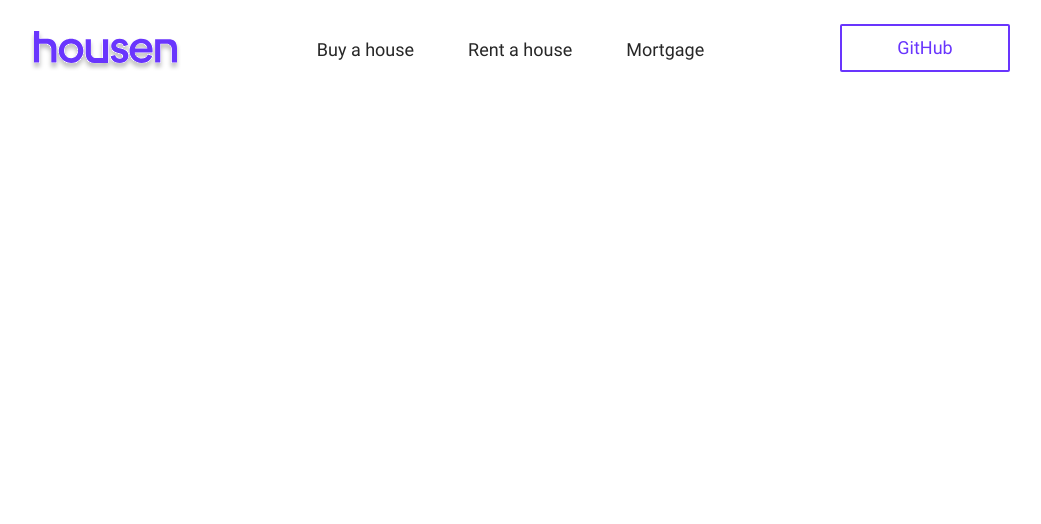
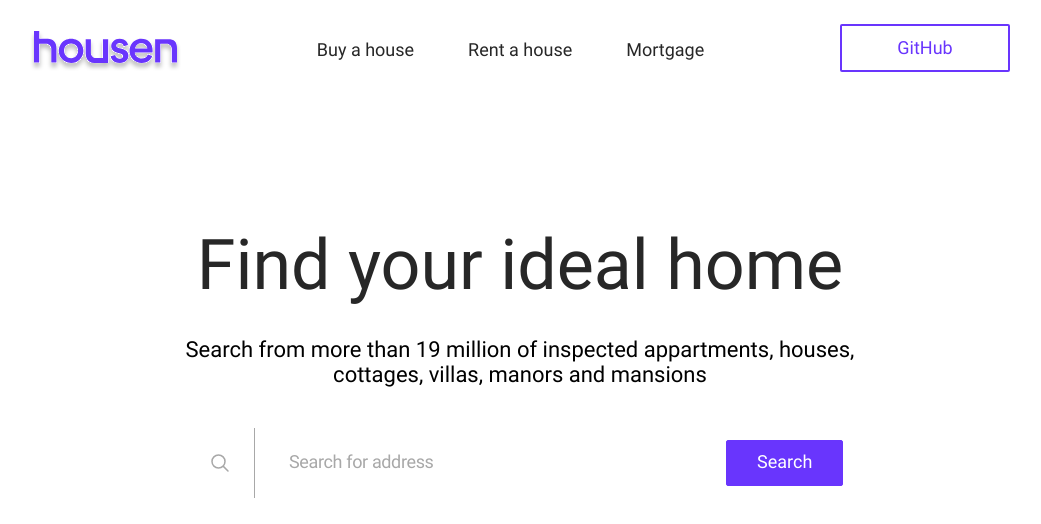
Before and after one commit to webbomj/react-recipe-simple, a React (Create React App) app: page / in a window 1280 px wide. Shown: the top 524 px of the page, without its empty margins (120-1161 px from the left). Built offline with nearby package versions, Linux system fonts and the light colour scheme.

Commit message:
Create input

```diff
--- a/src/App.js
+++ b/src/App.js
@@ -1,10 +1,12 @@
 import './App.css';
 import Header from './components/Header/Header';
+import Hero from './components/Hero/Hero';
 
 function App() {
   return (
     <div className="App">
       <Header/>
+      <Hero/>
     </div>
   );
 }
--- /dev/null
+++ b/src/components/Hero/Hero.js
@@ -0,0 +1,28 @@
+import React from 'react';
+import RecipeList from '../RecipeList/RecipeList';
+import './hero.modules.css'
+
+const Hero = () => {
+  return (
+    <main className='wrapper'>
+      <div className='main__header'>
+        <h1>Find your ideal home</h1>
+        <p>Search from more than 19 million of inspected appartments,  houses, cottages, villas, manors and mansions</p>
+      </div>
+      <div className='main__search'>
+        <div className='icon__search'>
+          <svg xmlns="http://www.w3.org/2000/svg" width="24" height="24" viewBox="0 0 24 24" fill="none">
+            <path d="M20 20L15.0962 15.0962M15.0962 15.0962C16.2725 13.9199 17 12.2949 17 10.5C17 6.91015 14.0899 4 10.5 4C6.91015 4 4 6.91015 4 10.5C4 14.0899 6.91015 17 10.5 17C12.2949 17 13.9199 16.2725 15.0962 15.0962Z" stroke="#A8A8A8" stroke-width="1.5" stroke-linecap="round" stroke-linejoin="round"/>
+          </svg>
+        </div>
+          <input className='search__input' type='text' placeholder='Search for address' />
+          <button>Search</button>
+      </div>
+      <div className='main__recipe'>
+        <RecipeList/>
+      </div>
+    </main>
+  );
+};
+
+export default Hero;
--- /dev/null
+++ b/src/components/Hero/hero.modules.css
@@ -0,0 +1,83 @@
+.wrapper {
+  display: flex;
+  flex-direction: column;
+  align-items: center;
+  margin: auto;
+  margin-top: 148px;
+  width: 670px;
+
+
+}
+
+.main__header h1 {
+  margin: 0;
+  font-size: 70px;
+  font-weight: 400;
+  font-style: normal;
+  text-align: center;
+  color: #272727;
+}
+
+.main__header > p {
+  display: inline-block;
+  margin-bottom: 0;
+  margin-top: 32px;
+  font-size: 22px;
+  text-align: center;
+}
+
+.main__search {
+  display: flex;
+  justify-content: space-between;
+  margin: 0;
+  margin-top: 40px;
+  width: 100%;
+  height: 70px;
+  background-color: white;
+}
+
+.icon__search {
+  display: inline-block;
+  width: 70px;
+  height: 100%;
+  padding: 23px;
+  border-right: 1px solid #A8A8A8;
+}
+
+.search__input {
+  padding: 27px 20px 27px 34px;
+  margin-right: 12px;
+  width: 100%;
+  border: 0;
+  font-size: 18px;
+  font-weight: 400;
+  font-style: normal;
+}
+
+.search__input::placeholder {
+  font-size: 18px;
+  font-weight: 400;
+  font-style: normal;
+  color: #A8A8A8;
+  letter-spacing: -0.02em;
+}
+
+.search__input:focus {
+  outline: none;
+}
+
+.main__search button {
+  margin: 12px 12px 12px 0;
+  background-color: #6935FD;
+  color: #FFFFFF;
+  text-align: center;
+  font-size: 18px;
+  border: 1px solid #6935FD;
+  border-radius: 2px;
+  width: 170px;
+  height: 46px;
+}
+
+.main__search button:hover {
+  cursor: pointer;
+}
--- /dev/null
+++ b/src/components/RecipeItem/RecipeItem.js
@@ -0,0 +1,12 @@
+import React from 'react';
+import './recipeItem.modules.css'
+
+const RecipeItem = () => {
+  return (
+    <div>
+
+    </div>
+  );
+};
+
+export default RecipeItem;
--- /dev/null
+++ b/src/components/RecipeList/RecipeList.js
@@ -0,0 +1,16 @@
+import React from 'react';
+import RecipeItem from '../RecipeItem/RecipeItem';
+import './recipeList.modules.css'
+
+
+const RecipeList = ({data = []}) => {
+  return (
+    <>
+      {data && data.map(el => {
+        return <RecipeItem />
+      })}
+    </>
+  );
+};
+
+export default RecipeList;
```
Also changed, not shown: src/components/RecipeItem/recipeItem.modules.css (added), src/components/RecipeList/recipeList.modules.css (added).
